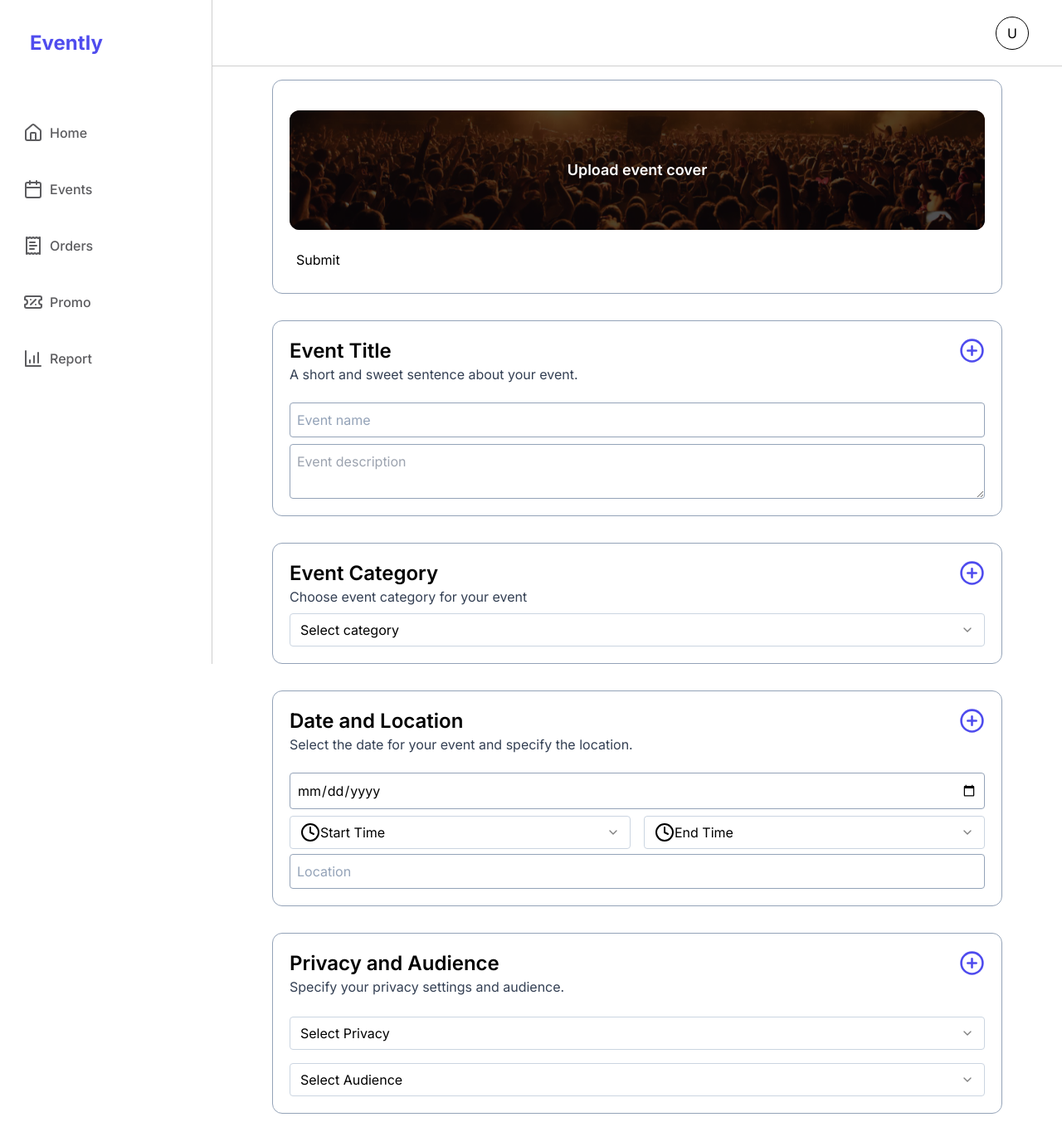
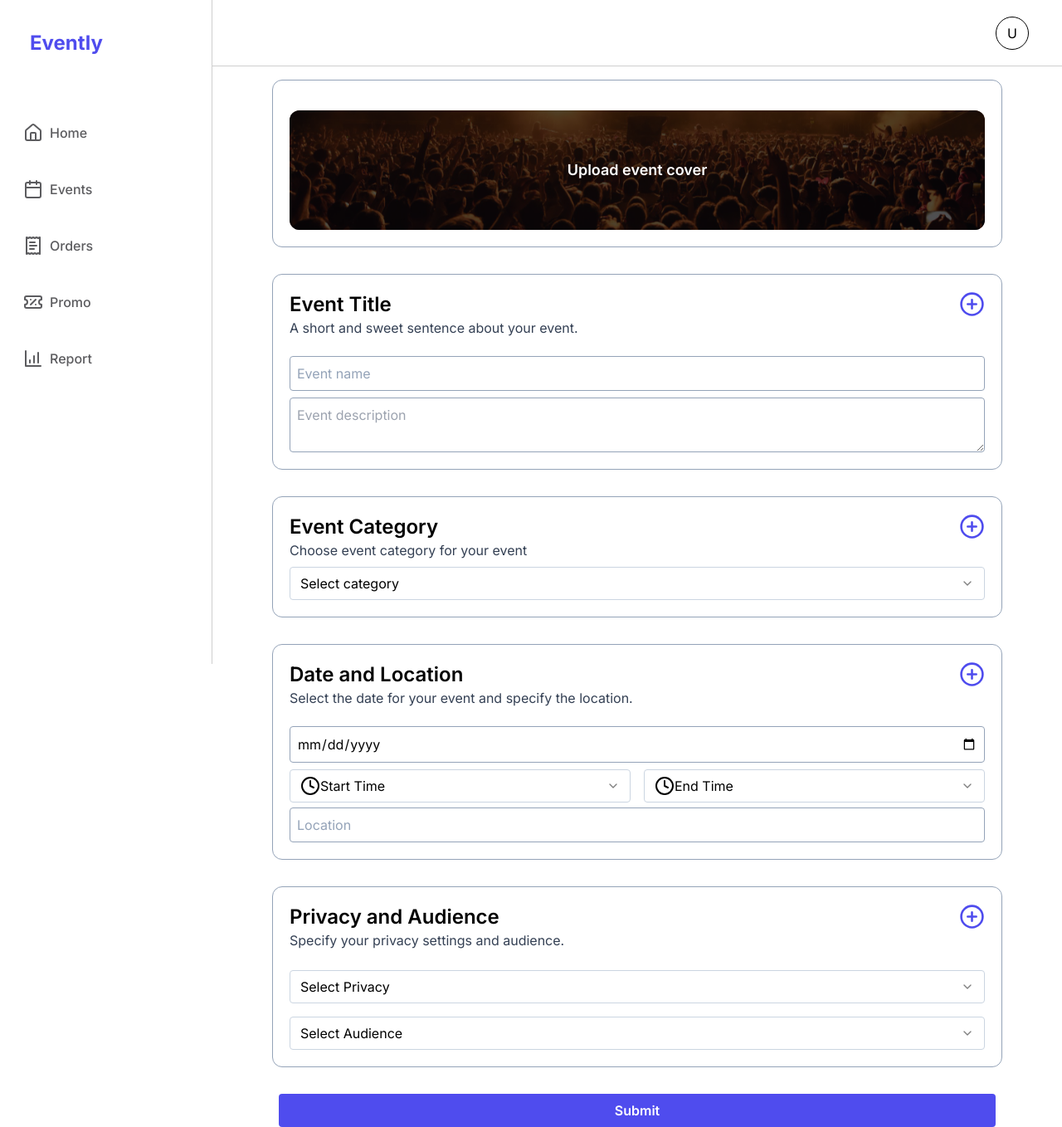
Before and after one commit to rizaldyip10/evently-fe, a Next.js app: page /admin/createevent in a window 1280 px wide. Shown: the whole page at 83% size. Built offline with nearby package versions, Linux system fonts and the light colour scheme.

Commit message:
feat(admin) updating

```diff
--- a/app/admin/createevent/page.tsx
+++ b/app/admin/createevent/page.tsx
@@ -140,9 +140,7 @@ const Page = () => {
                     />
                   </label>
                 </div>
-                <button type="submit" className="mt-4 p-2 bg-blue-500 text-white rounded">
-                  Submit
-                </button>
+
               </Form>
             )}
           </Formik>
@@ -375,7 +373,15 @@ const Page = () => {
             )}
           </Formik>
         </div>
+
       </div>
+      <div className="w-full px-10">
+        <button type="submit" className="mt-4 p-2 bg-blue-500 text-white rounded bg-primary-default w-full text-primary-white font-semibold px-10">
+                  Submit
+      </button>
+
+      </div>
+
     </div>
   );
 };
```
